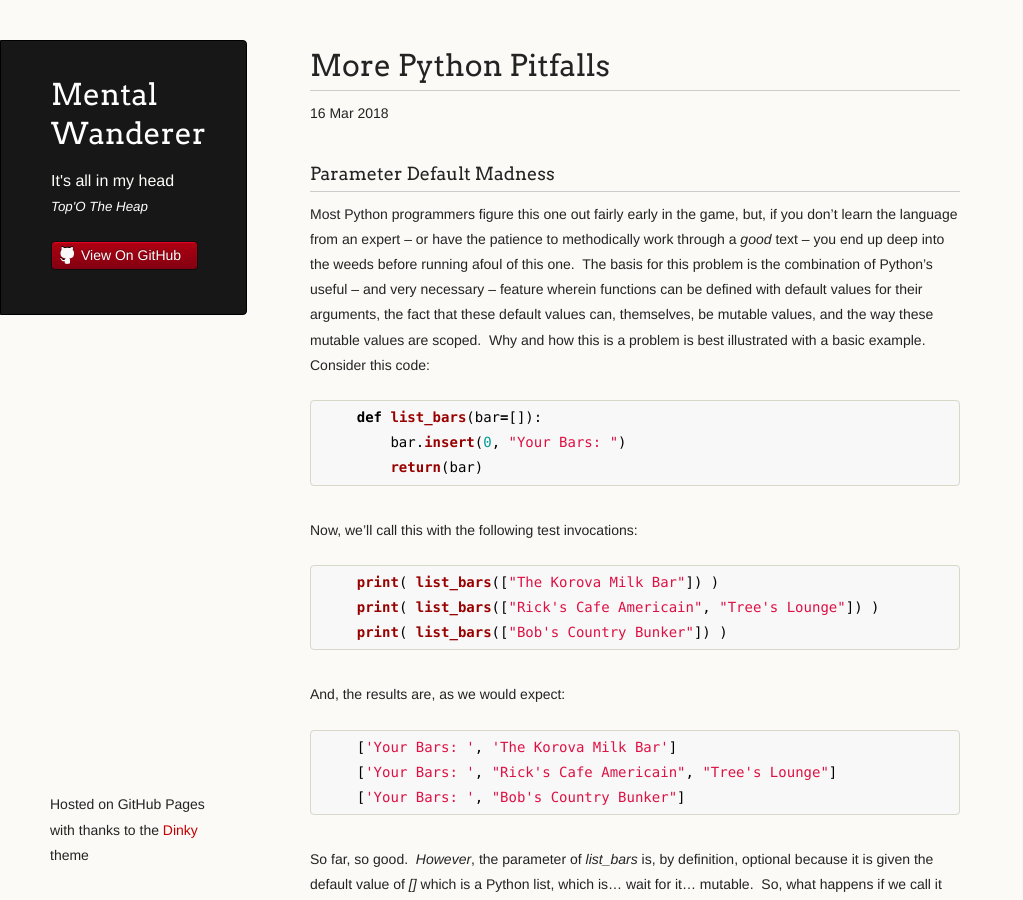
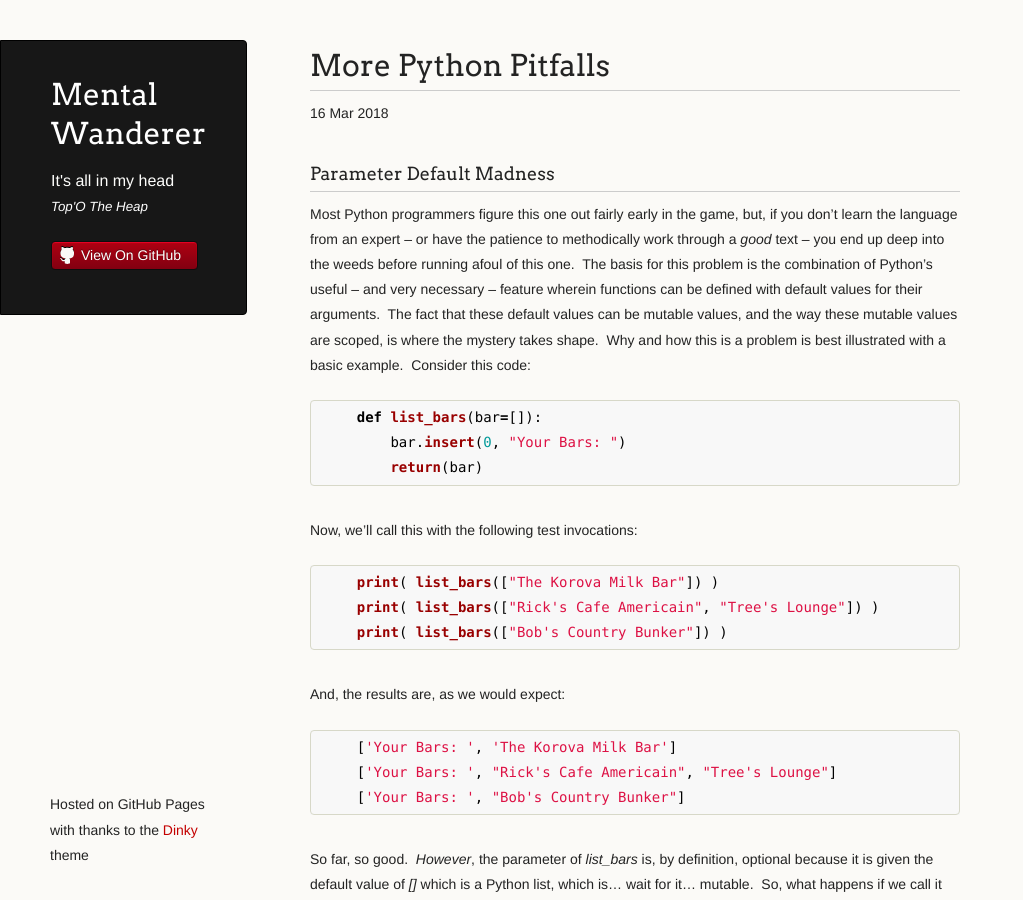
Before and after one commit to coryburt/coryburt.github.io, a Jekyll site: the page built from _posts/2018-03-16-More-Python-Pitfalls.md, in a window 1280 px wide and 900 px high. Shown: the whole window, without its empty margins (0-1023 px from the left). Built offline with Jekyll 4.4.1, drawn with Linux system fonts in a browser that asks for light colours.

Commit message:
Update semantic error in entry

````diff
--- a/_posts/2018-03-16-More-Python-Pitfalls.md
+++ b/_posts/2018-03-16-More-Python-Pitfalls.md
@@ -7,8 +7,8 @@ title: "More Python Pitfalls"
 Most Python programmers figure this one out fairly early in the game, but, if you don't learn the language from an expert &ndash;
 or have the patience to methodically work through a _good_ text &ndash; you end up deep into the weeds before running afoul of this one.&nbsp;
 The basis for this problem is the combination of Python's useful &ndash; and very necessary &ndash; feature wherein functions can be defined
-with default values for their arguments, the fact that these default values can, themselves, be mutable values, and the way these mutable
-values are scoped.&nbsp; Why and how this is a problem is best illustrated with a basic example.&nbsp; Consider this code:
+with default values for their arguments.&nbsp; The fact that these default values can be mutable values, and the way these mutable
+values are scoped, is where the mystery takes shape.&nbsp; Why and how this is a problem is best illustrated with a basic example.&nbsp; Consider this code:
 
 ```python
     def list_bars(bar=[]):
````
